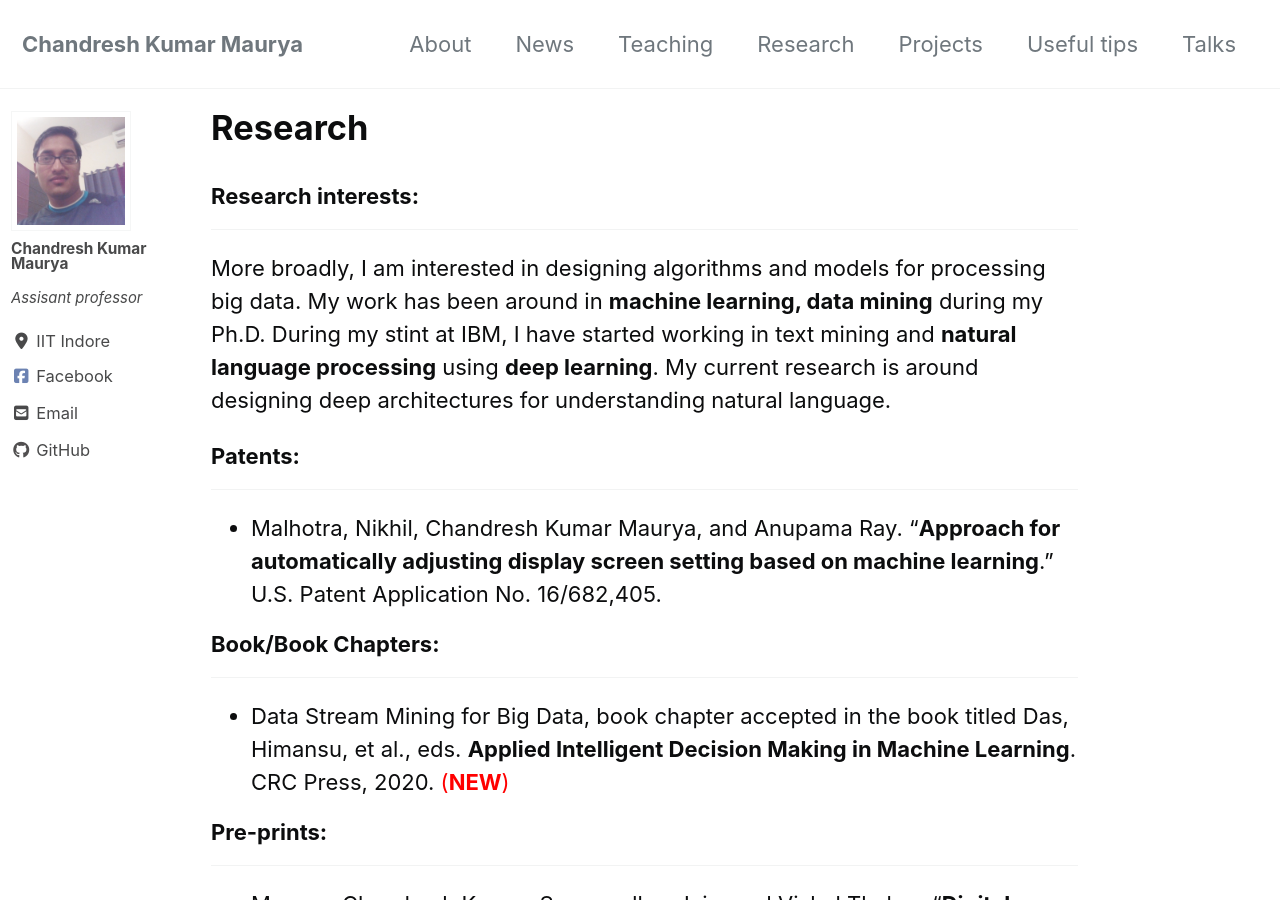
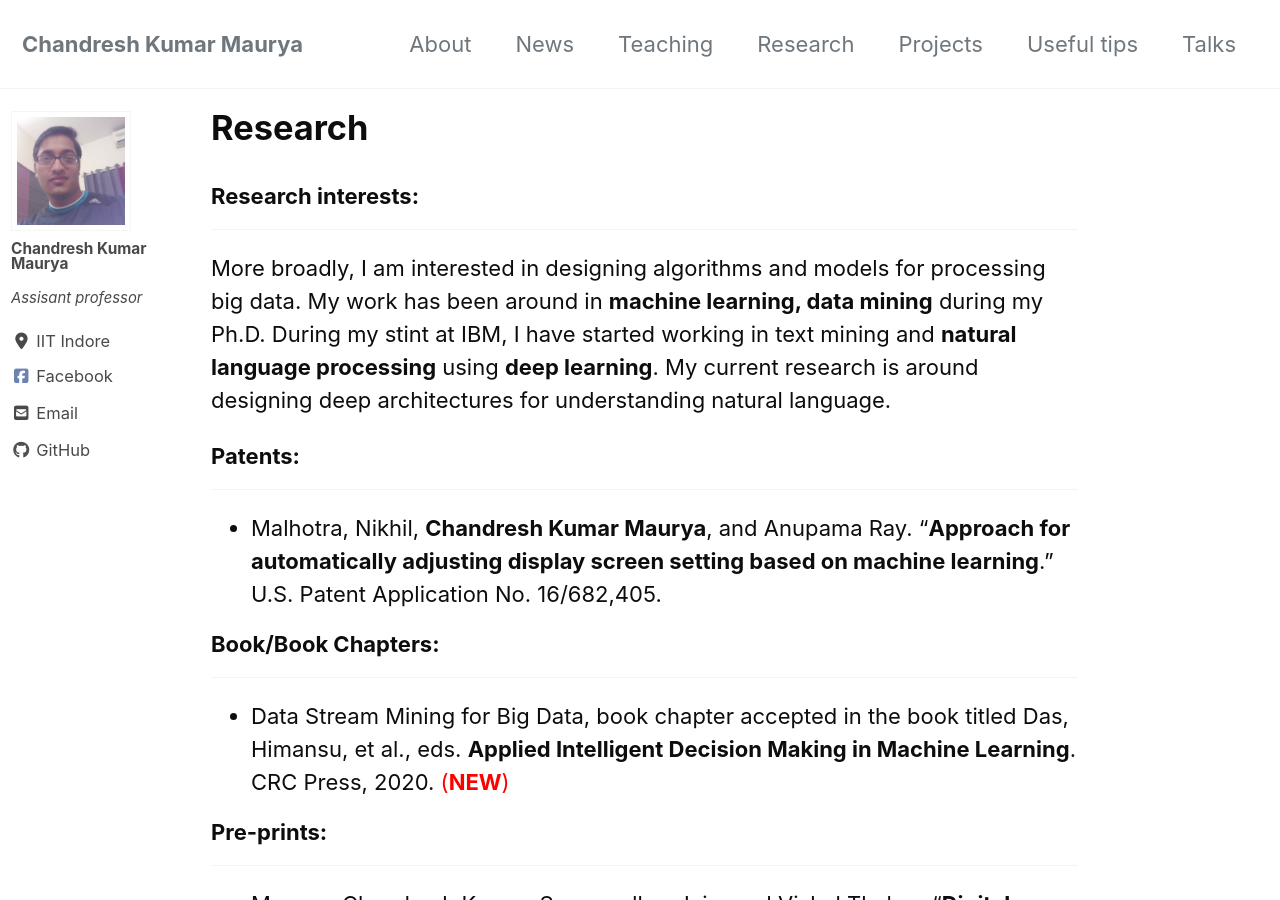
Before and after one commit to chandreshiit/oldsite, a Jekyll site: the page built from _pages/research.md, in a window 1280 px wide and 900 px high. Built offline with Jekyll 4.4.1, drawn with Linux system fonts in a browser that asks for light colours; cached includes are drawn as plain includes; nearby versions of some CDN libraries.

```diff
--- a/_pages/research.md
+++ b/_pages/research.md
@@ -13,7 +13,7 @@ author_profile: true
 
 <hr style="background-color: #0000ff;">
 
-- Malhotra, Nikhil, Chandresh Kumar Maurya, and Anupama Ray. "**Approach for automatically adjusting display screen setting based on machine learning**." U.S. Patent Application No. 16/682,405.
+- Malhotra, Nikhil, **Chandresh Kumar Maurya**, and Anupama Ray. "**Approach for automatically adjusting display screen setting based on machine learning**." U.S. Patent Application No. 16/682,405.
 
 ### Book/Book Chapters:
 
```
